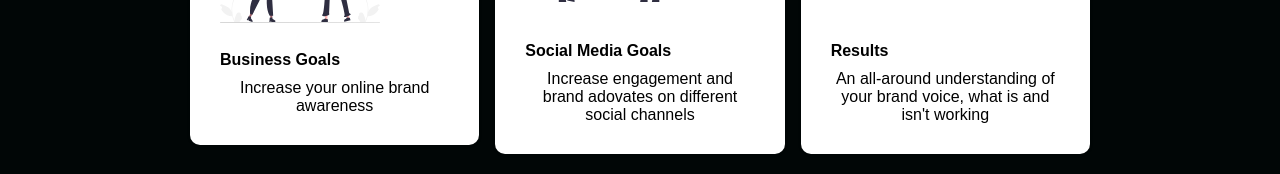
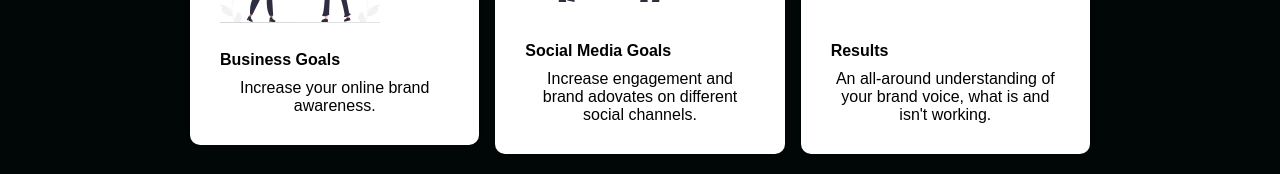
Before and after one commit to LouisNzavi/Banking-Website, a React (Create React App) app: page / in a window 1280 px wide. Shown: the part 3807-3981 px from the top of the page. Built offline with nearby package versions, Linux system fonts and the light colour scheme; a web font is replaced by a local one.

Commit message:
slight changes

```diff
--- a/src/components/InfoSection/index.js
+++ b/src/components/InfoSection/index.js
@@ -1,4 +1,6 @@
 import React from "react";
+import { Button } from "../ButtonElements";
+
 import {
   Coloumn2,
   InfoContainer,
@@ -14,14 +16,11 @@ import {
   Subtitle,
 } from "./InfoElements";
 
-import { Button } from "../ButtonElements";
-
 const InfoSection = ({
   lightBg,
   imgStart,
   topLine,
   img,
-  imgFile,
   alt,
   buttonLabel,
   darkText,
--- a/src/components/Navbar/index.js
+++ b/src/components/Navbar/index.js
@@ -26,7 +26,7 @@ const Navbar = ({ toggle }) => {
 
   useEffect(() => {
     window.addEventListener("scroll", changeNav);
-  });
+  }, []);
 
   //scroll to top when clicked on whilst at bottom of page
   const toggleHome = () => {
--- a/src/components/Services/ServiceElements.js
+++ b/src/components/Services/ServiceElements.js
@@ -27,12 +27,12 @@ grid-gap: 16px;
 padding: 0 50px;
 
 @media screen and (max-width: 1000px) {
-    grid-template-columns: 1fr 1fr
+    grid-template-columns: 1fr 1fr;
 }
 
-@media screen and (max-width: 760px) {
-    grid-template-columns: 1fr
-    padding: 0 20px
+@media screen and (max-width: 768px) {
+    grid-template-columns: 1fr;
+    padding: 0 20px;
 }
 `;
 
@@ -51,7 +51,7 @@ transition: all 0.2 ease-in-out;
 &:hover {
     transform: scale(1.02);
     transition: all 0.2 ease-in-out;
-    cursor: pointer
+    cursor: pointer;
 }
 `;
 
--- a/src/components/Services/index.js
+++ b/src/components/Services/index.js
@@ -21,18 +21,18 @@ const Services = () => {
           <ServicesIcon src={Icon1} />
           <ServicesH2>Business Goals</ServicesH2>
           <SericesP>
-            Increase your online brand awareness
+            Increase your online brand awareness.
           </SericesP>
         </ServicesCard>
         <ServicesCard>
           <ServicesIcon src={Icon2} />
           <ServicesH2>Social Media Goals</ServicesH2>
-          <SericesP>Increase engagement and brand adovates on different social channels</SericesP>
+          <SericesP>Increase engagement and brand adovates on different social channels.</SericesP>
         </ServicesCard>
         <ServicesCard>
           <ServicesIcon src={Icon3} />
           <ServicesH2>Results</ServicesH2>
-          <SericesP>An all-around understanding of your brand voice, what is and isn't working</SericesP>
+          <SericesP>An all-around understanding of your brand voice, what is and isn't working.</SericesP>
         </ServicesCard>
       </ServicesWrapper>
     </ServicesContainer>
```
